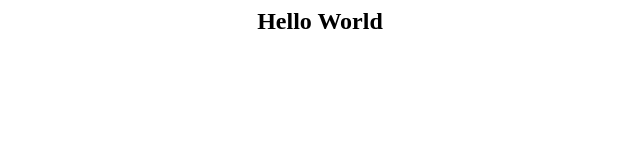
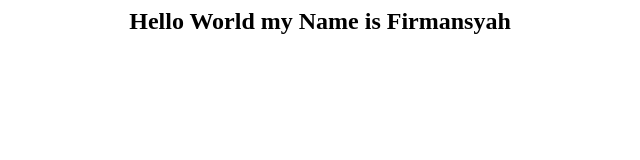
Before and after one commit to firmanium/firmanium.github.io, a plain HTML site: page index.html in a window 1280 px wide. Shown: the whole page, without its empty margins (320-960 px from the left). Drawn offline with Linux system fonts and the light colour scheme.

Commit message:
Update index.html

```diff
--- a/index.html
+++ b/index.html
@@ -1 +1 @@
-<center><h2>Hello World</h2></center>
+<center><h2>Hello World my Name is Firmansyah</h2></center>
```
